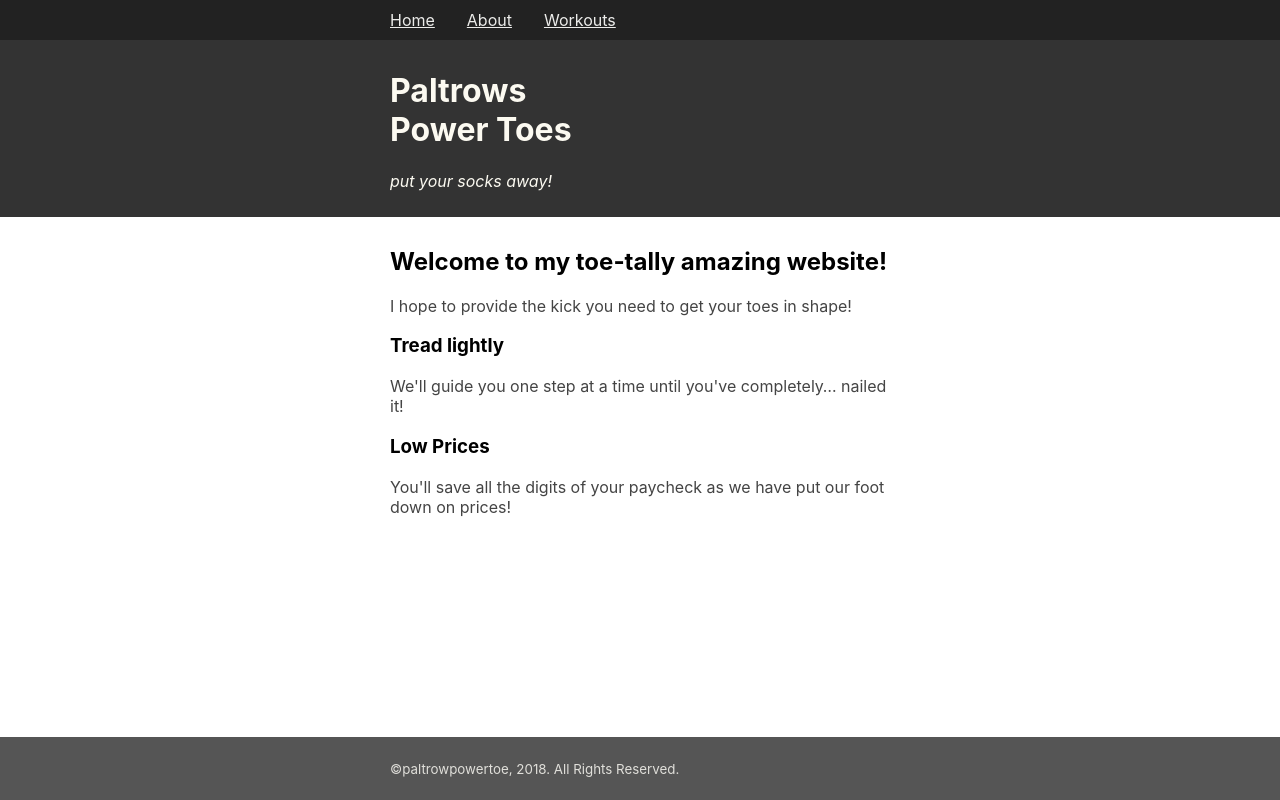
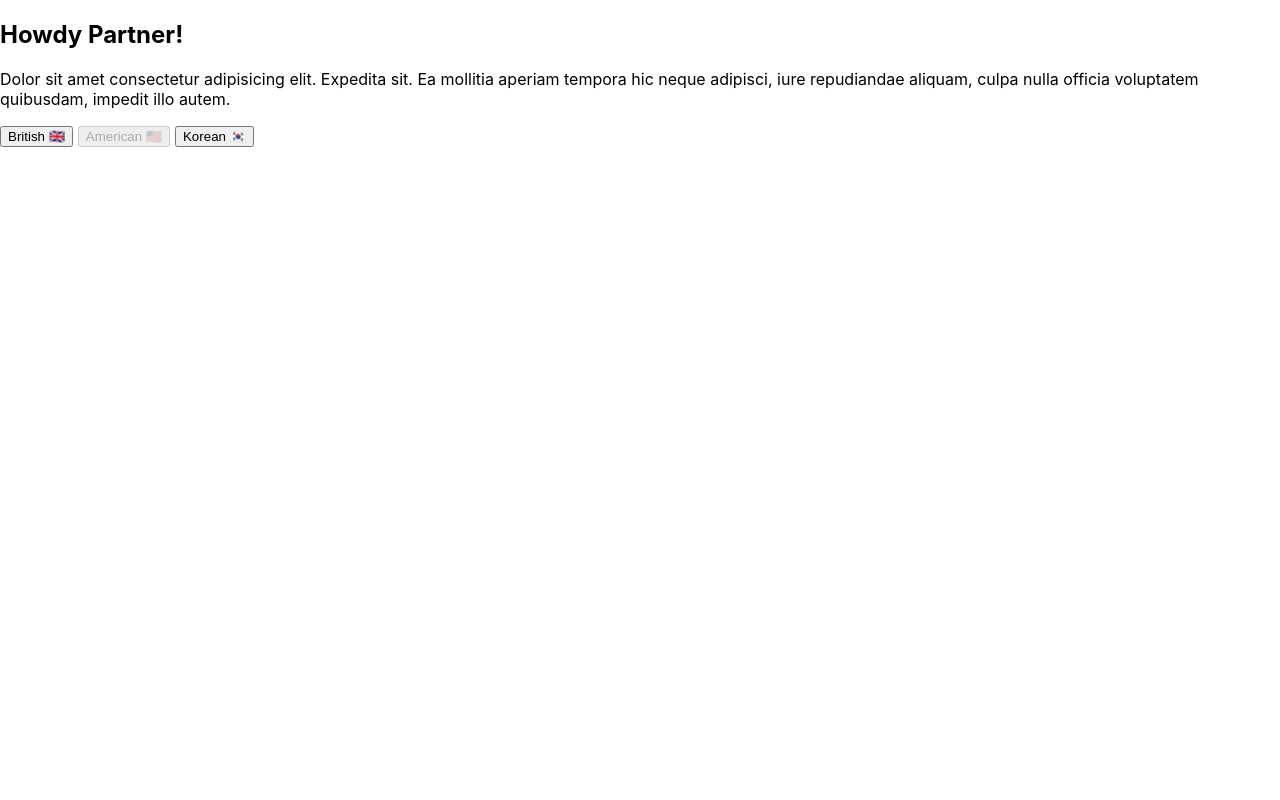
Before and after one commit to ysz951/react-playground, a React (Create React App) app: page / in a window 1280 px wide. Built offline with nearby package versions, Linux system fonts and the light colour scheme.

Commit message:
add files

```diff
--- a/src/index.js
+++ b/src/index.js
@@ -1,11 +1,9 @@
 import React from 'react';
 import ReactDOM from 'react-dom';
 import './index.css';
-import { BrowserRouter } from "react-router-dom";
-import App from './paltrows-power-toes/App';
+import AppLang from './lang-context/AppLang';
+
 ReactDOM.render(
-  <BrowserRouter>
-    <App />
-  </BrowserRouter>,
+  <AppLang />,
   document.getElementById('root')
 );
--- a/src/lang-context/AppLang.js
+++ b/src/lang-context/AppLang.js
@@ -1,10 +1,13 @@
 import React, { Component } from "react"
+import Child from './Child'
+import LangControls from './LangControls'
 
 export default class AppLang extends Component {
   render() {
     return (
       <div className='AppLang'>
-        App context
+        <Child />
+        <LangControls />
       </div>
     );
   }
--- /dev/null
+++ b/src/lang-context/Child.js
@@ -0,0 +1,10 @@
+import React from 'react'
+import GrandChild from './GrandChild'
+
+export default function Child() {
+  return (
+    <main role='main' className='Child'>
+      <GrandChild />
+    </main>
+  );
+}
--- /dev/null
+++ b/src/lang-context/GrandChild.js
@@ -0,0 +1,10 @@
+import React from 'react'
+import GreatGrandChild from './GreatGrandChild'
+
+export default function GrandChild() {
+  return (
+    <div className='GrandChild'>
+      <GreatGrandChild />
+    </div>
+  );
+}
--- /dev/null
+++ b/src/lang-context/GreatGrandChild.js
@@ -0,0 +1,19 @@
+import React, { Component } from 'react'
+import languageSpecificCopy from './languageSpecificCopy'
+import LanguageContext from './LanguageContext'
+
+class GreatGrandChild extends Component {
+  static contextType = LanguageContext;
+
+  render() {
+    const copy = languageSpecificCopy[this.context.lang] || {}
+    return (
+      <section>
+        <h2>{copy.title}</h2>
+        <p>{copy.body}</p>
+      </section>
+    )
+  }
+}
+
+export default GreatGrandChild
--- /dev/null
+++ b/src/lang-context/LangControls.js
@@ -0,0 +1,34 @@
+import React from 'react'
+import LanguageContext from './LanguageContext'
+
+console.log(LanguageContext)
+export default function LangControls(props) {
+  return (
+    <LanguageContext.Consumer>
+          {(value) => {
+        console.log(value)
+            return (
+    <>
+      <button
+       disabled={value.lang === 'en-GB'}>
+        British{' '}
+        <span role='img' aria-label='en-GB'>🇬🇧</span>
+      </button>
+      {' '}
+      <button
+       disabled={value.lang === 'en-US'}>
+        American{' '}
+        <span role='img' aria-label='en-US'>🇺🇸</span>
+      </button>
+      {' '}
+      <button
+       disabled={value.lang === 'ko'}>
+        Korean{' '}
+        <span role='img' aria-label='ko'>🇰🇷</span>
+      </button>
+    </>
+    )
+          }}
+        </LanguageContext.Consumer>
+  );
+}
--- /dev/null
+++ b/src/lang-context/LanguageContext.js
@@ -0,0 +1,7 @@
+import React from 'react'
+
+const LanguageContext = React.createContext({
+  lang: window.navigator.language
+})
+
+export default LanguageContext
--- /dev/null
+++ b/src/lang-context/languageSpecificCopy.js
@@ -0,0 +1,17 @@
+const languageSpecificCopy = {
+    // put your language here if you want!
+    'en-GB': {
+      title: 'Good Morro Old Chap!',
+      body: 'Dolor sit amet consectetur adipisicing elit. Expedita sit. Ea mollitia aperiam tempora hic neque adipisci, iure repudiandae aliquam, culpa nulla officia voluptatem quibusdam, impedit illo autem.'
+    },
+    'en-US': {
+      title: 'Howdy Partner!',
+      body: 'Dolor sit amet consectetur adipisicing elit. Expedita sit. Ea mollitia aperiam tempora hic neque adipisci, iure repudiandae aliquam, culpa nulla officia voluptatem quibusdam, impedit illo autem.'
+    },
+    'ko': {
+      title: '폴더 목록',
+      body: '당근은 리베이트를 강화. 를 가졌어요. 여기에도시에 열립니다이 부드러움을 얻으려면, 권리 그 중 일부를 거부하는 일부 사람들에게 즐거움의 의무의 잘못은, 이전의 목적에 장애물이 없다.'
+    },
+  }
+
+  export default languageSpecificCopy
```
